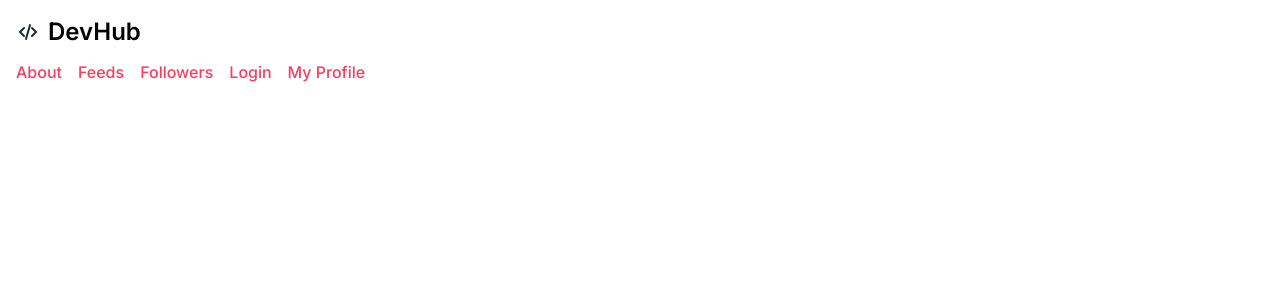
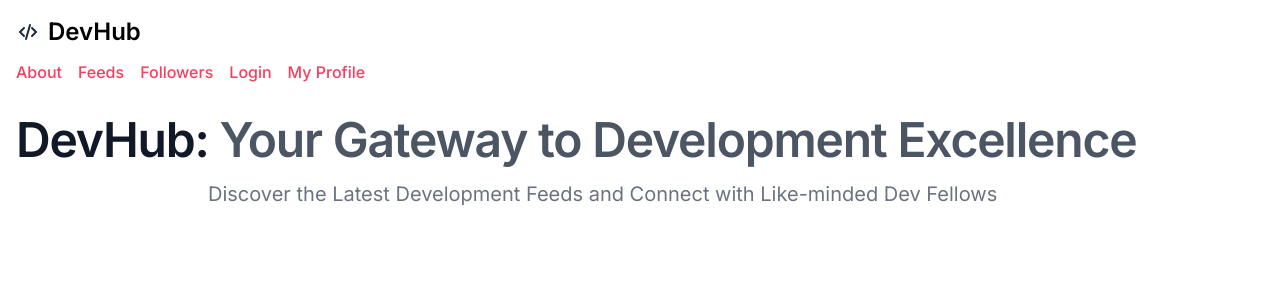
Before and after one commit to striveToAce/dev-hub-front, a Next.js app: page /home in a window 1280 px wide. Shown: the top 300 px of the page. Built offline with nearby package versions, Linux system fonts and the light colour scheme.

Commit message:
Header with home page iniation with text css for better UI

```diff
--- a/src/app/components/common/Header.tsx
+++ b/src/app/components/common/Header.tsx
@@ -22,7 +22,7 @@ const Header = () => {
             DevHub
           </span>
         </div>
-        <div className="flex gap-x-2 items-center text-rose-500 font-medium gap-x-4">
+        <div className="flex gap-x-2 items-center text-rose-500 font-medium gap-x-4 flex-wrap">
             <div className="cursor-pointer">About</div>
             <div className="cursor-pointer">Feeds</div>
             <div className="cursor-pointer">Followers</div>
--- /dev/null
+++ b/src/app/components/home/HomeContents.tsx
@@ -0,0 +1,16 @@
+const Heading = () => {
+  return (
+    <div className="m-4 flex flex-col">
+      <h1 className="mb-4 text-3xl font-semibold leading-none tracking-tight text-gray-900 md:text-4xl lg:text-5xl dark:text-white">
+        DevHub: <span className="text-gray-600">Your Gateway to Development Excellence</span>
+      </h1>
+      <p className="mb-6 text-lg font-normal text-gray-500 lg:text-xl sm:px-16 xl:px-48 dark:text-gray-400">
+        Discover the Latest Development Feeds and Connect with Like-minded Dev
+        Fellows
+      </p>
+    </div>
+  );
+};
+export {
+    Heading
+}
--- a/src/app/home/page.tsx
+++ b/src/app/home/page.tsx
@@ -1,9 +1,11 @@
 import Header from "../components/common/Header";
+import { Heading } from "../components/home/HomeContents";
 
 const Home = () => {
   return (
     <div>
       <Header />
+      <Heading />
     </div>
   );
 };
```
